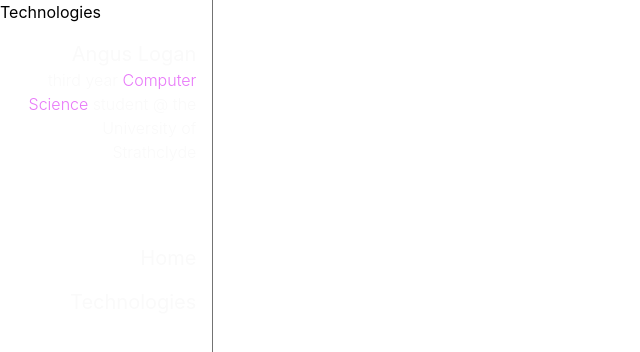
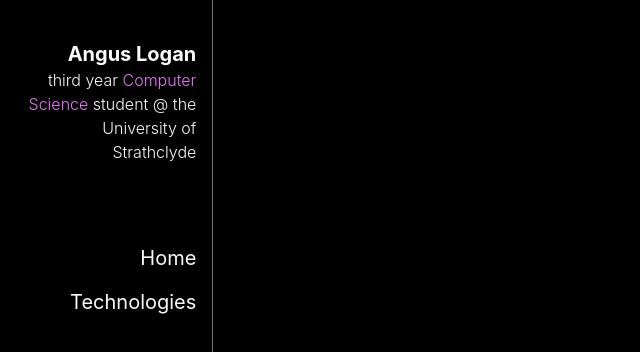
Before and after one commit to AngusLogan02/anguslogan02.github.io, a React (Create React App) app: page /technologies in a window 1280 px wide. Shown: the top 352 px of the page, without its empty margins (0-640 px from the left). Built offline with nearby package versions, Linux system fonts and the light colour scheme.

Commit message:
fix: updated technologies style

```diff
--- a/src/components/navbar.jsx
+++ b/src/components/navbar.jsx
@@ -4,7 +4,7 @@
 const Navbar = () => {
     return (
         <div className='w-1/6 h-screen p-4 pt-10 fixed border-r-[1px] border-neutral-500 text-right'>
-            <p className='text-neutral-50 text-xl'>Angus Logan</p>
+            <p className='text-neutral-50 text-xl font-bold'>Angus Logan</p>
             <p className='text-neutral-50 font-light'>third year <span className='text-fuchsia-400'>Computer Science</span> student @ the University of Strathclyde</p>
 
             <div className='mt-20'>
--- a/src/pages/Technologies.jsx
+++ b/src/pages/Technologies.jsx
@@ -3,7 +3,7 @@
 import Navbar from '../components/navbar'
 const Home = () => {
     return (
-        <div>
+        <div className='w-screen h-screen bg-black'>
             <Navbar />
             <h1>Technologies</h1>
         </div>
```
